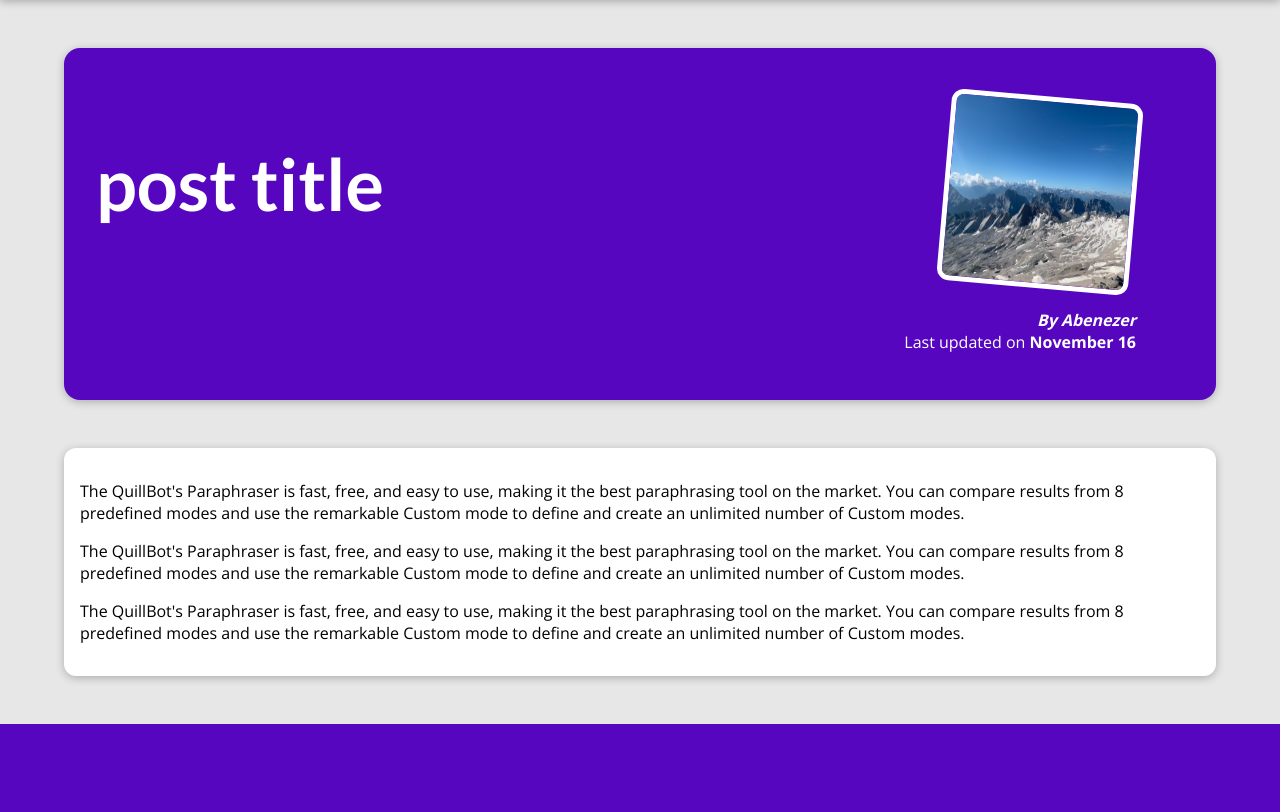
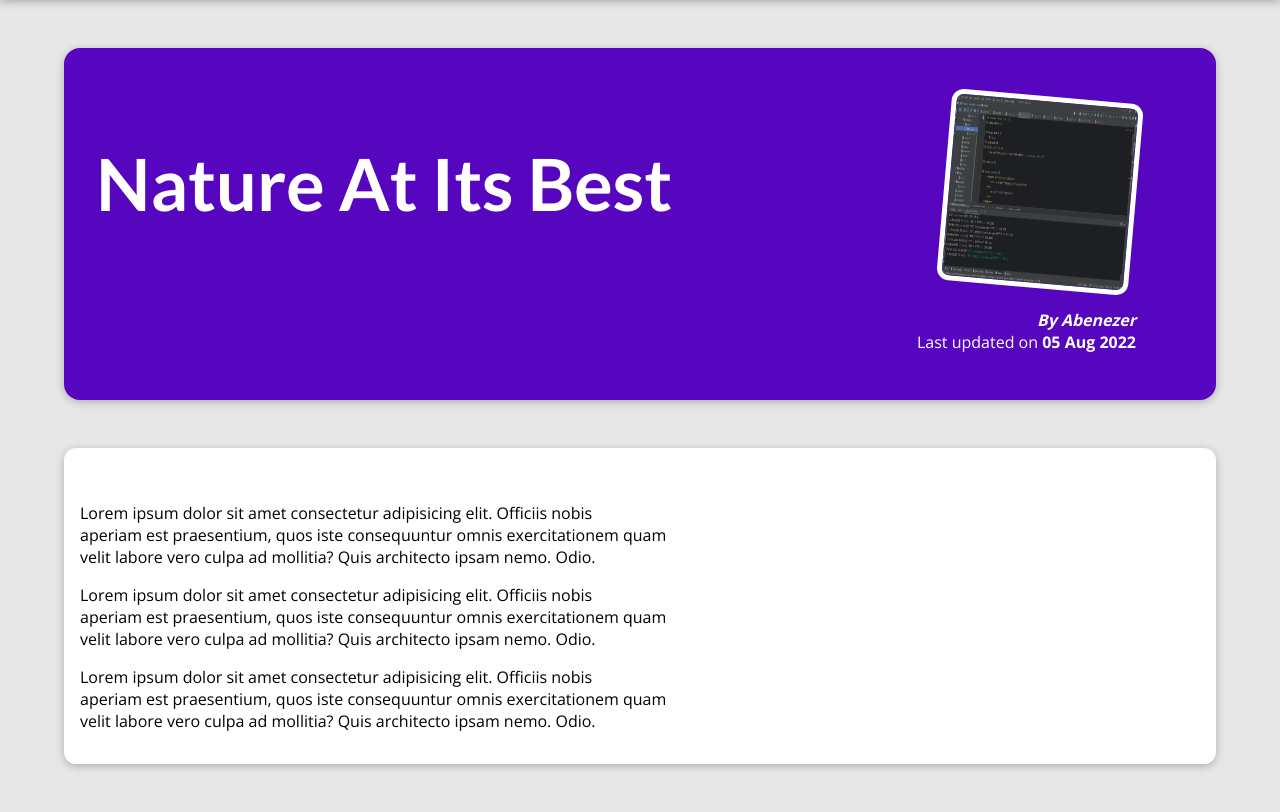
Before and after one commit to Abenezerjr/Blog_page, a Django app: page /post/into-the-woods in a window 1280 px wide. Shown: the part 80-892 px from the top of the page. Before the commit the page ends 804 px from the top, so only its background shows below. Run offline with Django 4.2, Linux system fonts and the light colour scheme.

```diff
--- a/blog/templates/blog/index.html
+++ b/blog/templates/blog/index.html
@@ -25,7 +25,9 @@
     <section id="latest-posts">
     <h2>MY Latest Thoughts</h2>
     <ul>
-        {% include "blog/includes/post.html" %}
+        {% for post in posts %}
+         {% include "blog/includes/post.html" %}
+        {% endfor %}
 
 
     </ul>
--- a/blog/templates/blog/post-detail.html
+++ b/blog/templates/blog/post-detail.html
@@ -1,7 +1,7 @@
 {% extends "base.html" %}
 {% load static %}
 {% block title %}
-    This block Title
+    {{post.title }}
 {% endblock %}
 {% block css_file %}
     <link rel="stylesheet" href="{% static "blog/post-detail.css" %}">
@@ -12,34 +12,17 @@
 
 {% block content %}
     <section id="summary">
-    <h2>post title</h2>
+    <h2>{{post.title }}</h2>
     <article>
-        <img src="{% static "blog/images/mountains.jpg" %}" alt="Post Title" />
-        <address> By Abenezer</address>
+        <img src="{% static "blog/images/"|add:post.image %}" alt={{ post.title}} />
+        <address> By {{post.author |title }}</address>
         <div>
-            Last updated on <time> November 16</time>
+            Last updated on <time> {{ post.date|date:"d M Y" }}</time>
 
         </div>
     </article>
     </section>
     <main>
-    <p>
-        The QuillBot's Paraphraser is fast, free, and easy to use,
-        making it the best paraphrasing tool on the market.
-        You can compare results from 8 predefined modes and
-        use the remarkable Custom mode to define and create an unlimited number of Custom modes.
-    </p>
-     <p>
-        The QuillBot's Paraphraser is fast, free, and easy to use,
-        making it the best paraphrasing tool on the market.
-        You can compare results from 8 predefined modes and
-        use the remarkable Custom mode to define and create an unlimited number of Custom modes.
-    </p>
-     <p>
-        The QuillBot's Paraphraser is fast, free, and easy to use,
-        making it the best paraphrasing tool on the market.
-        You can compare results from 8 predefined modes and
-        use the remarkable Custom mode to define and create an unlimited number of Custom modes.
-    </p>
+   {{ post.content| linebreaks }}
     </main>
 {% endblock %}
--- a/blog/views.py
+++ b/blog/views.py
@@ -1,11 +1,11 @@
 from django.shortcuts import render
 from datetime import date
 
-posts = [
+all_posts = [
     {
         "slug": "hike-in-the-mountains",
         "image": "mountains.jpg",
-        "author": "Maximilian",
+        "author": "Abenezer",
         "date": date(2023, 7, 21),
         "title": "Mountain Hiking",
         "excerpt": "There's nothing like the views you get when hiking in the mountains! And I wasn't even prepared "
@@ -26,11 +26,12 @@ posts = [
     },
     {
         "slug": "programming-is-fun",
-        "image": "coding.jpg",
-        "author": "Maximilian",
+        "image": "code.png",
+        "author": "Abenezer",
         "date": date(2022, 3, 10),
         "title": "Programming Is Great!",
-        "excerpt": "Did you ever spend hours searching that one error in your code? Yep - that's what happened to me yesterday...",
+        "excerpt": "Did you ever spend hours searching that one error in your code? "
+                   "Yep - that's what happened to me yesterday...",
         "content": """
           Lorem ipsum dolor sit amet consectetur adipisicing elit. Officiis nobis
           aperiam est praesentium, quos iste consequuntur omnis exercitationem quam
@@ -47,8 +48,8 @@ posts = [
     },
     {
         "slug": "into-the-woods",
-        "image": "woods.jpg",
-        "author": "Maximilian",
+        "image": "code.png",
+        "author": "Abenezer",
         "date": date(2022, 8, 5),
         "title": "Nature At Its Best",
         "excerpt": "Nature is amazing! The amount of inspiration I get when walking in nature is incredible!",
@@ -69,14 +70,28 @@ posts = [
 ]
 
 
+def get_date(post):
+    return post['date']
+
+
 # Create your views here.
 def starting_page(request):
-    return render(request, "blog/index.html")
+    sorted_posts = sorted(all_posts, key=get_date)
+    latest_posts = sorted_posts[-3:]
+
+    return render(request, "blog/index.html", {
+        "posts": latest_posts
+    })
 
 
 def post(request):
-    return render(request, "blog/all-post.html")
+    return render(request, "blog/all-post.html", {
+        "all_post": all_posts
+    })
 
 
 def post_detail(request, slug):
-    return render(request, "blog/post-detail.html")
+    identified_post=next(post for post in all_posts if post['slug'] == slug)
+    return render(request, "blog/post-detail.html",{
+        "post":identified_post
+    })
```
Also changed, not shown: blog/templates/blog/all-post.html (+2 -5 lines), blog/templates/blog/includes/post.html (+6 -7 lines), templates/404.html (added, +8 -0 lines), blog/static/blog/images/woods .jpg (added).
